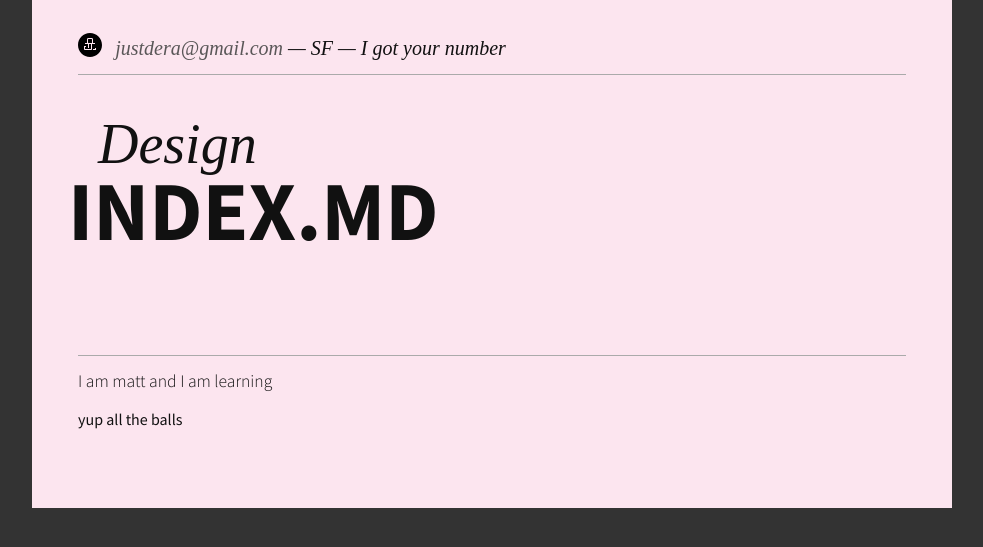
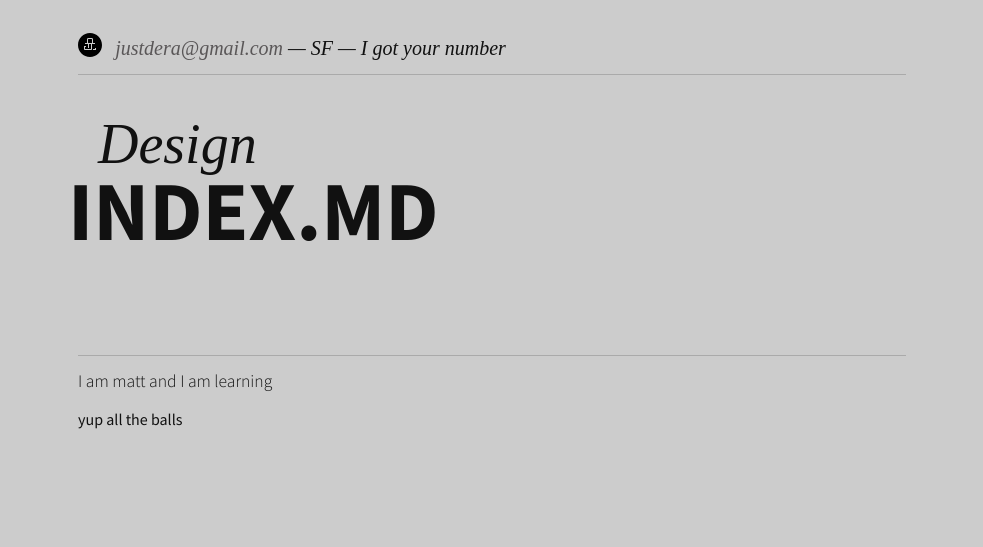
Before and after one commit to derakicksyou/derakicksyou.github.io, a Jekyll site: the page built from index.md, in a window 1280 px wide. Shown: the top 547 px of the page, without its empty margins (148-1131 px from the left). Built offline with Jekyll 4.4.1, drawn with Linux system fonts in a browser that asks for light colours; Markdown is read by kramdown in place of the engine named in the settings; comment, search, counter and statistics services are not loaded.

Commit message:
mking it off white

```diff
--- a/css/style.css
+++ b/css/style.css
@@ -1,5 +1,5 @@
 html, body {
-  background-color: #333;
+  background-color: #ccc;
   -webkit-font-smoothing: antialiased;
   font-smoothing: antialiased;
   text-rendering: optimizeLegibility;
@@ -8,7 +8,6 @@ html, body {
   color: #111111; }
 
 .main {
-  background-color: #fce5ef;
   margin: auto;
   max-width: 920px;
   padding: 40px 0;
```
